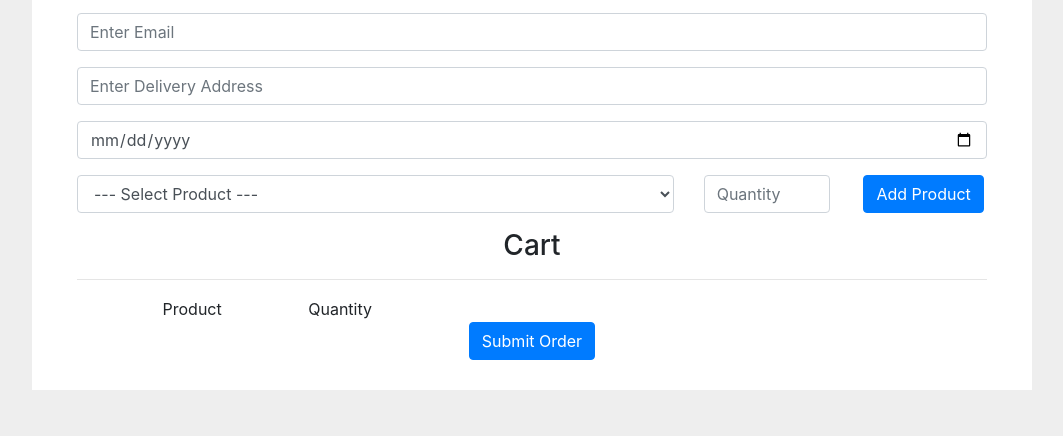
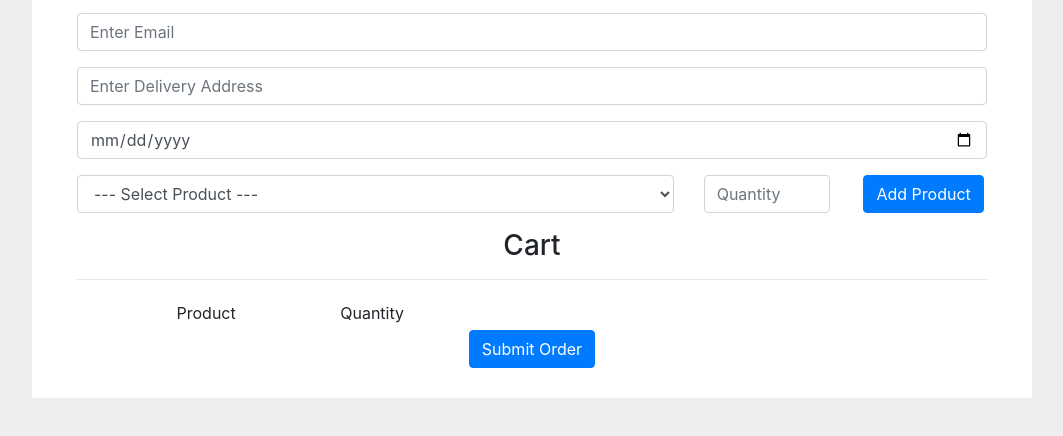
Before and after one commit to campusandco/generator, a plain HTML site: page order.html in a window 1280 px wide. Both pictures are taken after a click on the link "Buenos Aires". Shown: the part 272-708 px from the top of the page, without its empty margins (108-1171 px from the left). Drawn offline with nearby package versions, Linux system fonts and the light colour scheme.

Commit message:
Add cart padding

```diff
--- a/order.html
+++ b/order.html
@@ -38,6 +38,10 @@ h2 {
 
 .choice a {
     margin: 5px;
+}
+
+.cart-ba td {
+    padding: 5px;
 }
 
 .cart-ba td:nth-child(1) {
```
